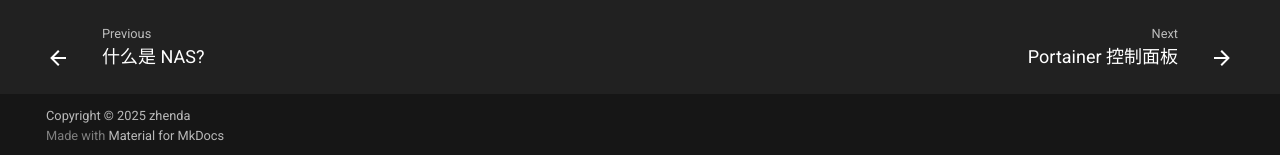
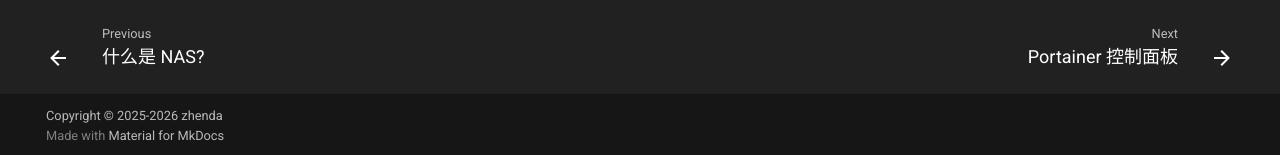
Before and after one commit to zhenda-hub/my-docker-files, an MkDocs documentation site: the page built from docs/quickstart/first-config.md, in a window 1280 px wide and 900 px high, scrolled down 2334 px. Shown: the part 742-897 px from the top of the window. Built offline with MkDocs 1.6.1 and Material for MkDocs 9.7.7, drawn with Linux system fonts in a browser that asks for light colours; plug-ins that fetch from the network failed and are left out.

Commit message:
update: Copyright

```diff
--- a/mkdocs.yml
+++ b/mkdocs.yml
@@ -175,7 +175,7 @@ plugins:
 
   # - blog
 
-copyright: Copyright &copy; 2025 zhenda
+copyright: Copyright &copy; 2025-2026 zhenda
 
 
 markdown_extensions:
```
